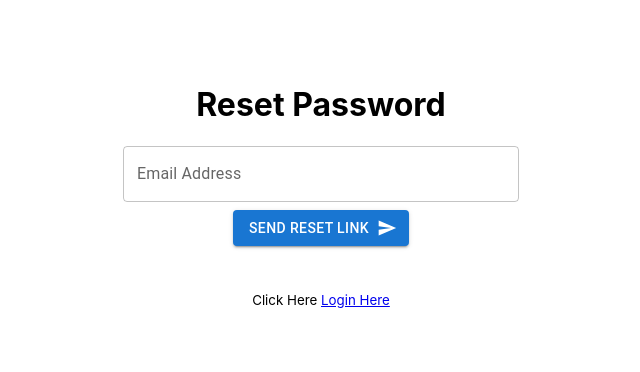
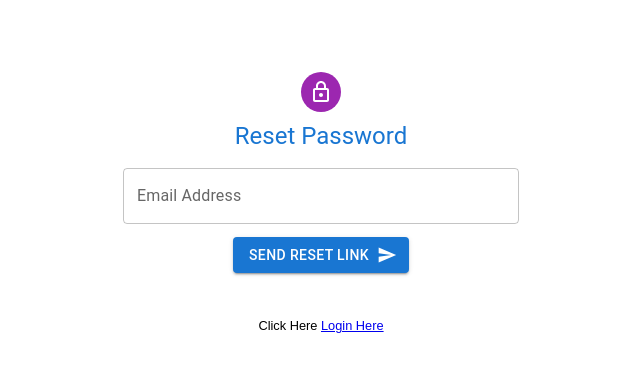
Before and after one commit to kskishore59/FormOne, a React (Create React App) app: page /forgot in a window 1280 px wide. Shown: the top 372 px of the page, without its empty margins (319-959 px from the left). Built offline with nearby package versions, Linux system fonts and the light colour scheme; no server answers.

Commit message:
final code

```diff
--- a/src/App.tsx
+++ b/src/App.tsx
@@ -12,7 +12,6 @@ import HomePage from './pages/StepOne';
 import PrivateRoute from './routes/authRoute';
 import StepTwoPage from './pages/StepTwo';
 import StepThree from './pages/StepThree';
-import LogoutPage from './pages/auth/Logout';
 import ResultPage from './pages/Result';
 
 
@@ -48,7 +47,6 @@ const App: React.FunctionComponent<IApplicationProps> = props => {
               <Route path="/step2" element={<PrivateRoute component={StepTwoPage}/>} />
               <Route path="/step3" element={<PrivateRoute component={StepThree}/>} />
               <Route path="/result" element={<PrivateRoute component={ResultPage} />} />
-              <Route path="/logout" element={<PrivateRoute component={LogoutPage} />} />
             </Routes>
             </BrowserRouter>
         </div>
--- a/src/pages/auth/Logout.tsx
+++ /dev/null
@@ -1,41 +0,0 @@
-import React from 'react';
-import IPageProps from '../../interfaces/page';
-import { useNavigate } from 'react-router-dom';
-import { auth } from '../../config/firebase';
-import logging from '../../config/logging';
-import { Container, Button } from '@material-ui/core';
-import { Box } from '@mui/material';
-import { useDispatch } from 'react-redux';
-import { AppDispatch } from '../../store/store';
-import { reset, logoutOption } from '../../store/rootSlice';
-
-const LogoutPage: React.FunctionComponent<IPageProps> = props => {
-    const dispatch: AppDispatch = useDispatch();
-    const history = useNavigate();
-    const logout = () => {
-        dispatch(reset())
-        dispatch(logoutOption())
-        console.log('logged out')
-        auth.signOut()
-        .then(() => {
-            history('/login')
-
-        })
-        .catch(error => logging.error(error))
-
-
-    }
-    return (
-        <Container style={{minHeight: '100vh', backgroundColor: 'white', textAlign: 'center',display: 'flex',alignItems: 'center', justifyContent: 'Center', }}>
-        <Box  sx={{ mt: 1 }} width={'100%'} style={{display: 'flex',alignItems: 'center', justifyContent: 'Center', flexDirection: 'column'}}>
-            <p className='text-center'>Are you sure you want to logout?</p>
-            <div className='text-center'>
-                <Button variant="contained" style={{marginRight: '10px', backgroundColor: 'skyblue'}}  onClick={() => history(-1)}>Cancel</Button>
-                <Button variant="contained"  style={{marginRight: '10px', backgroundColor: 'lightgreen'}} onClick={() => logout()}>Logout</Button>
-            </div>
-        </Box>
-        </Container>
-    );
-}
-
-export default LogoutPage;
--- a/src/pages/auth/Register.tsx
+++ b/src/pages/auth/Register.tsx
@@ -87,9 +87,9 @@ const RegisterPage: React.FunctionComponent<IPageProps> = props => {
             <Avatar sx={{ m: 1, bgcolor: 'secondary.main' }}>
               <AssignmentIndIcon />
             </Avatar>
-            <Typography component="h1" variant="h5" color={'primary'}>
+            <Typography component="h1" variant="h5" color="primary">
               Register
-            </Typography>
+          </Typography>
             <Box  sx={{ mt: 1 }}>
                 <form onSubmit={handleSubmit(onSubmit)}>
                   <ControllerTexFieldComp name="email" type="email" label="Email Address"
--- a/src/pages/auth/forgot.tsx
+++ b/src/pages/auth/forgot.tsx
@@ -3,10 +3,11 @@ import ErrorText from '../../components/errorText';
 import { auth } from '../../config/firebase';
 import logging from '../../config/logging';
 import IPageProps from '../../interfaces/page';
-import { Button, TextField, Box } from '@mui/material';
+import { Button, TextField, Box, Typography, Avatar } from '@mui/material';
 import SendIcon from '@mui/icons-material/Send';
 import { Link } from 'react-router-dom';
 import Container from '@mui/material/Container';
+import LockOutlinedIcon from '@mui/icons-material/LockOutlined';
 
 const ForgotPasswordPage: React.FunctionComponent<IPageProps> = props => {
     const [sending, setSending] = useState<boolean>(false);
@@ -45,8 +46,13 @@ const ForgotPasswordPage: React.FunctionComponent<IPageProps> = props => {
                 <Link to="/login">Click here to login</Link></>)
             :
                 <>
-                    <h1>Reset Password</h1>
-                    <TextField fullWidth style={{marginBottom: '0.5rem'}} label="Email Address"  type="email"
+                    <Avatar sx={{ m: 1, bgcolor: 'secondary.main' }}>
+            <LockOutlinedIcon />
+          </Avatar>
+                    <Typography component="h1" variant="h5" color="primary">
+                Reset Password
+          </Typography>
+                    <TextField sx={{mt: 2,}} fullWidth style={{marginBottom: '0.8rem'}} label="Email Address"  type="email"
                 name='email'
                 id='email'
                 placeholder='Email Address'
@@ -57,7 +63,7 @@ const ForgotPasswordPage: React.FunctionComponent<IPageProps> = props => {
                     <ErrorText error={error} />
                     <p>{sending ? 'Email has been sent for reset password' : ''}</p>
                     <small>
-                        <p style={{color: 'black'}}>Click Here <Link to='/login'>Login Here</Link></p>
+                        <p style={{fontFamily: 'sans-serif', fontSize: '0.8rem'}}>Click Here <Link to='/login'>Login Here</Link></p>
                     </small>
                 </>
 
--- a/src/routes/Navbar.tsx
+++ b/src/routes/Navbar.tsx
@@ -10,13 +10,20 @@ import { useNavigate } from 'react-router-dom';
 import { Popover, Box } from '@mui/material';
 import { auth } from '../config/firebase';
 import logging from '../config/logging';
+import { useDispatch } from 'react-redux';
+import { AppDispatch } from '../store/store';
+import { logoutOption, reset } from '../store/rootSlice';
 
 type Props = {}
 
 const Navbar = (props: Props) => {
   const [anchorEl, setAnchorEl] = React.useState<HTMLButtonElement | null>(null);
+  const dispatch: AppDispatch = useDispatch();;
   const history = useNavigate();
     const logout = () => {
+      dispatch(reset())
+      dispatch(logoutOption())
+      console.log('logged out')
         auth.signOut()
         .then(() => history('/login'))
         .catch(error => logging.error(error))
```
